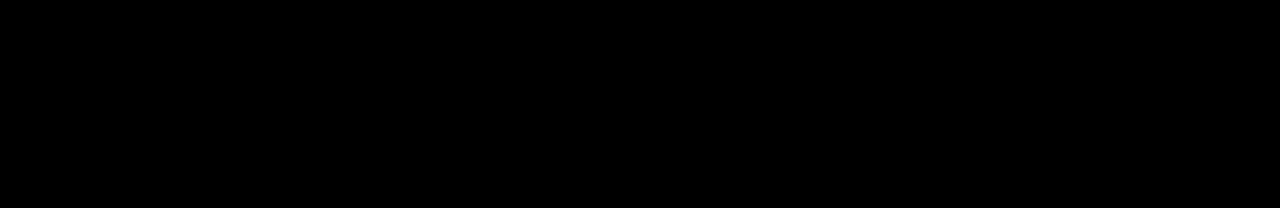
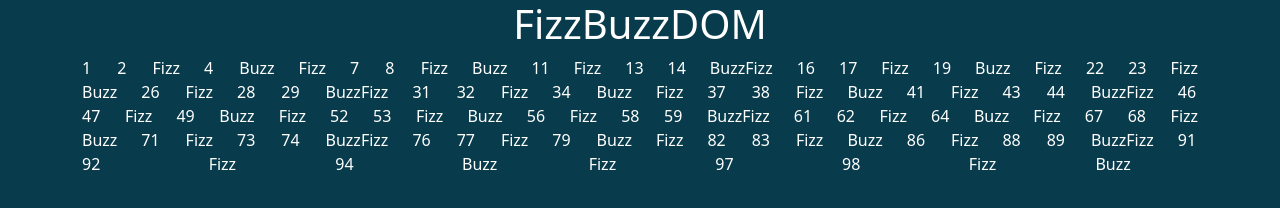
Before and after one commit to emilianogastaldo/js-fizzbuzz, a plain HTML site: page index.html in a window 1280 px wide. Drawn offline with nearby package versions, Linux system fonts and the light colour scheme.

Commit message:
added list

```diff
--- a/css/style.css
+++ b/css/style.css
@@ -1,3 +1,3 @@
 body {
-    background-color: black;
+    background-color: #083B4C;
 }
--- a/index.html
+++ b/index.html
@@ -13,7 +13,9 @@
 </head>
 
 <body>
-
+    <h1 class="text-white text-center">FizzBuzzDOM</h1>
+    <div class="container">
+    </div>
 </body>
 
 </html>
--- a/js/script.js
+++ b/js/script.js
@@ -1,8 +1,15 @@
 console.log('JS OK')
 
+//Recupero i tag che potrebbero servirmi
+const containerNum = document.querySelector('.container');
+
+
 //Creo il ciclo per stampare i numeri
-
+const rowNumber = document.createElement('div');
+rowNumber.classList.add('row', 'text-white');
 for (let i = 1; i <= 100; i++) {
+    const colNumber = document.createElement('div');
+    colNumber.classList.add('col');
     let flag = i;
     if (i % 15 == 0) {
         flag = 'BuzzFizz';
@@ -11,6 +18,9 @@ for (let i = 1; i <= 100; i++) {
     } else if (i % 5 == 0) {
         flag = 'Buzz';
     }
+    colNumber.innerText = flag;
     console.log('numero:', flag);
+    rowNumber.appendChild(colNumber);
+}
 
-}
+containerNum.appendChild(rowNumber)
```
